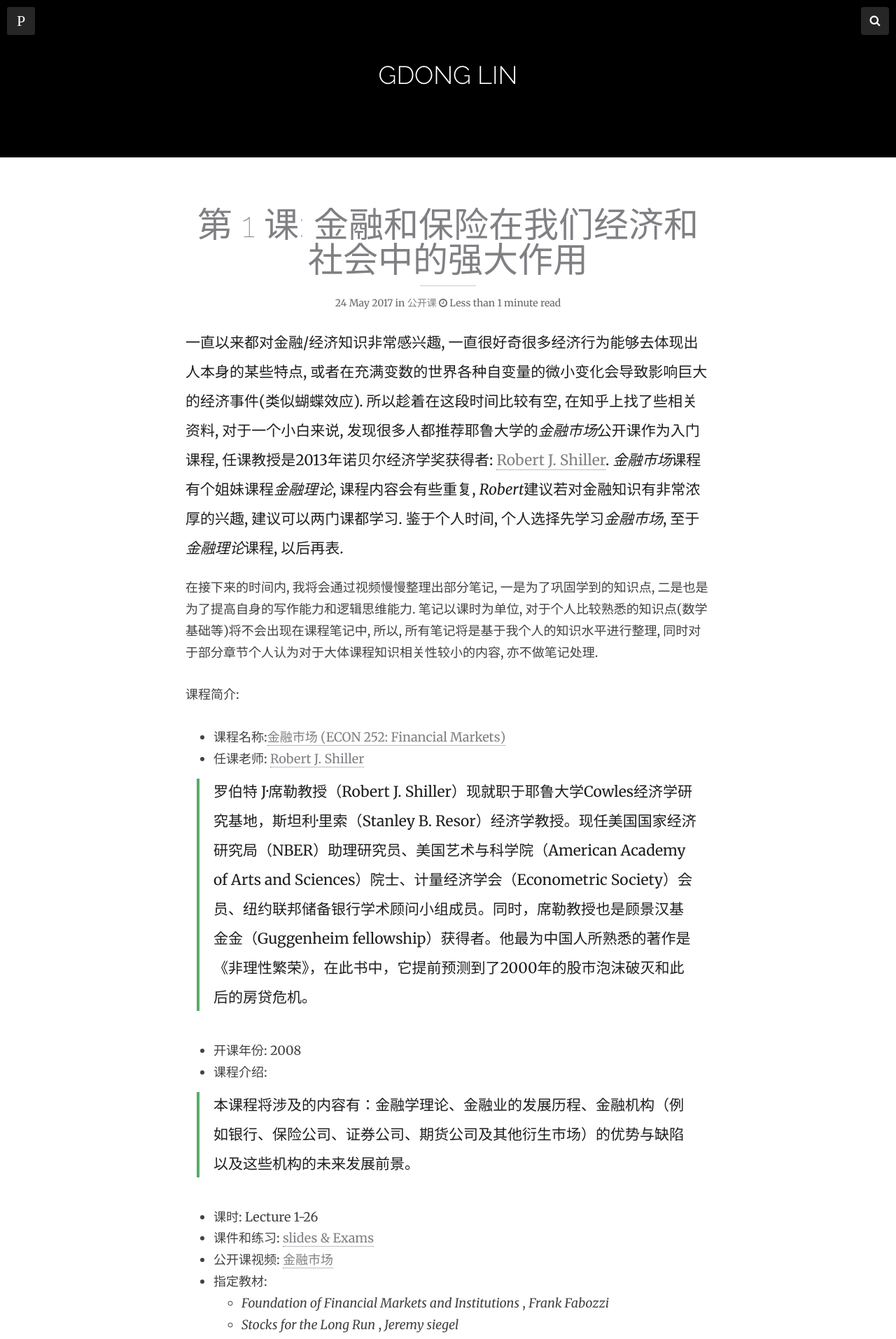
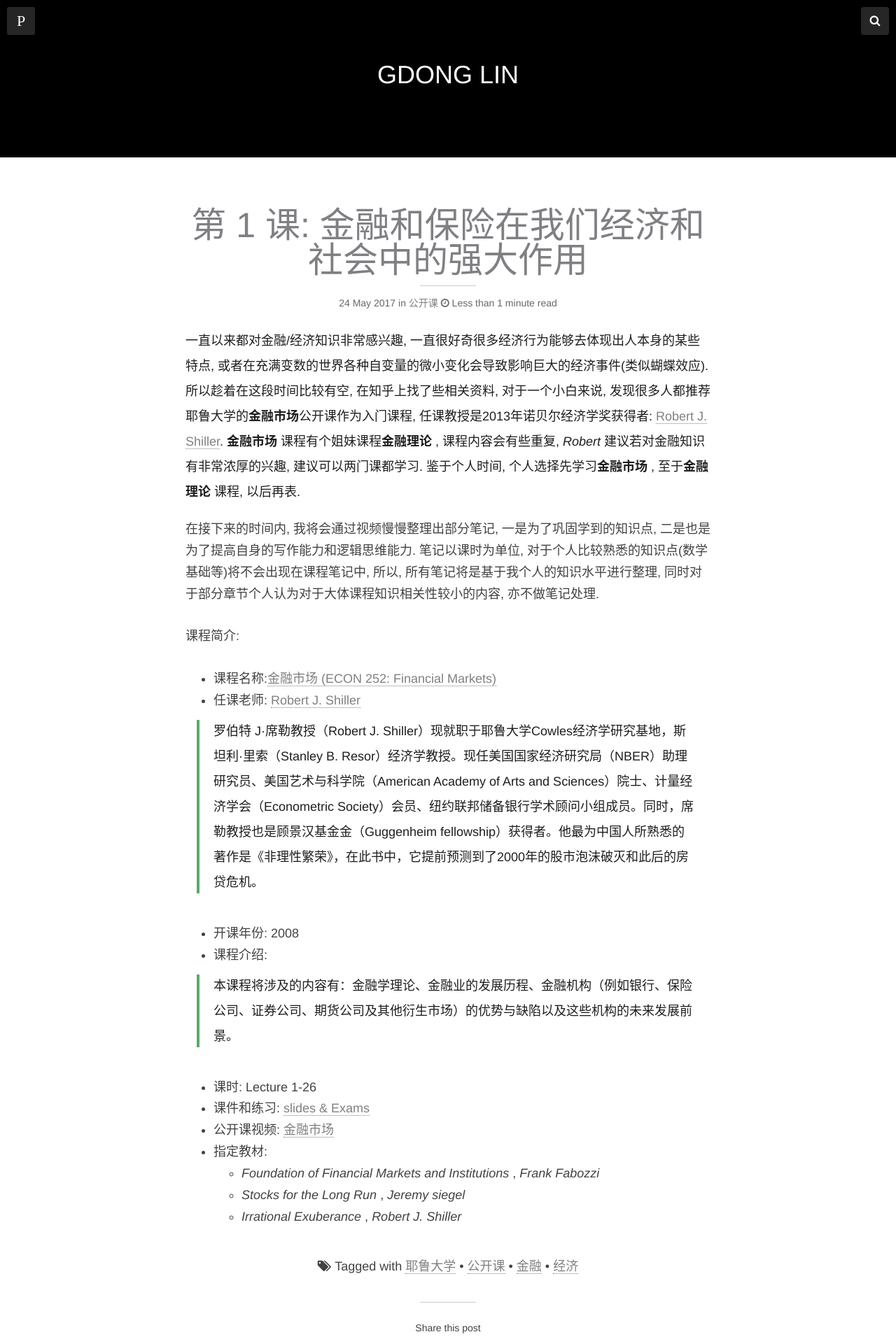
Before and after one commit to GDongLin/gdonglin.github.io, a Jekyll site: the page built from _posts/2017-05-24-第 1 课: 金融和保险在我们经济和社会中的强大作用.md, in a window 1280 px wide. Shown: the top 1914 px of the page at 70% size. Built offline with Jekyll 4.4.1, drawn with Linux system fonts in a browser that asks for light colours; nearby versions of some CDN libraries; comment, search, counter and statistics services are not loaded.

Commit message:
update article

```diff
--- a/_posts/2017-05-24-第 1 课: 金融和保险在我们经济和社会中的强大作用.md
+++ b/_posts/2017-05-24-第 1 课: 金融和保险在我们经济和社会中的强大作用.md
@@ -14,7 +14,7 @@ tags:
 - 金融
 - 经济
 ---
-一直以来都对金融/经济知识非常感兴趣, 一直很好奇很多经济行为能够去体现出人本身的某些特点, 或者在充满变数的世界各种自变量的微小变化会导致影响巨大的经济事件(类似蝴蝶效应). 所以趁着在这段时间比较有空, 在知乎上找了些相关资料, 对于一个小白来说, 发现很多人都推荐耶鲁大学的*金融市场*公开课作为入门课程, 任课教授是2013年诺贝尔经济学奖获得者: [Robert J. Shiller](http://www.econ.yale.edu/~shiller/). *金融市场*课程有个姐妹课程*金融理论*, 课程内容会有些重复, *Robert*建议若对金融知识有非常浓厚的兴趣, 建议可以两门课都学习. 鉴于个人时间, 个人选择先学习*金融市场*, 至于*金融理论*课程, 以后再表.
+一直以来都对金融/经济知识非常感兴趣, 一直很好奇很多经济行为能够去体现出人本身的某些特点, 或者在充满变数的世界各种自变量的微小变化会导致影响巨大的经济事件(类似蝴蝶效应). 所以趁着在这段时间比较有空, 在知乎上找了些相关资料, 对于一个小白来说, 发现很多人都推荐耶鲁大学的**金融市场**公开课作为入门课程, 任课教授是2013年诺贝尔经济学奖获得者: [Robert J. Shiller](http://www.econ.yale.edu/~shiller/). **金融市场** 课程有个姐妹课程**金融理论** , 课程内容会有些重复, *Robert* 建议若对金融知识有非常浓厚的兴趣, 建议可以两门课都学习. 鉴于个人时间, 个人选择先学习**金融市场** , 至于**金融理论** 课程, 以后再表.
 
 在接下来的时间内, 我将会通过视频慢慢整理出部分笔记, 一是为了巩固学到的知识点, 二是也是为了提高自身的写作能力和逻辑思维能力. 笔记以课时为单位, 对于个人比较熟悉的知识点(数学基础等)将不会出现在课程笔记中, 所以, 所有笔记将是基于我个人的知识水平进行整理, 同时对于部分章节个人认为对于大体课程知识相关性较小的内容, 亦不做笔记处理.
 
--- a/assets/css/style.css
+++ b/assets/css/style.css
@@ -91,7 +91,7 @@ a:hover {
 }
 /* - Lead text - */
 .lead {
-  font-size: 21px;
+  font-size: 18px;
   line-height: 2em;
 }
 /* - Blockquote - */
@@ -761,9 +761,15 @@ html {
 /* ----------- */
 /* THEME FONTS */
 /* ----------- */
+/*
 body {
   font-family: 'Merriweather', serif;
 }
+*/
+body {
+  Helvetica Neue,Helvetica,PingFang SC,Hiragino Sans GB,Microsoft YaHei,Noto Sans CJK SC,WenQuanYi Micro Hei,Arial,sans-serif;
+}
+
 body input,
 body textarea,
 body .btn,
@@ -785,7 +791,8 @@ h3,
 h4,
 h5,
 h6 {
-  font-family: 'Raleway', sans-serif;
+  /*font-family: 'Raleway', sans-serif;*/
+  font-family: Helvetica Neue,Helvetica,PingFang SC,Hiragino Sans GB,Microsoft YaHei,Noto Sans CJK SC,WenQuanYi Micro Hei,Arial,sans-serif;
 }
 h1.lighter,
 h2.lighter,
@@ -793,7 +800,8 @@ h3.lighter,
 h4.lighter,
 h5.lighter,
 h6.lighter {
-  font-weight: 200 !important;
+  /*font-weight: 200 !important;*/
+  font-weight: 300 !important;
 }
 /* ---------- */
 /* ANIMATIONS */
```
Also changed, not shown: assets/css/bootstrap.css.
